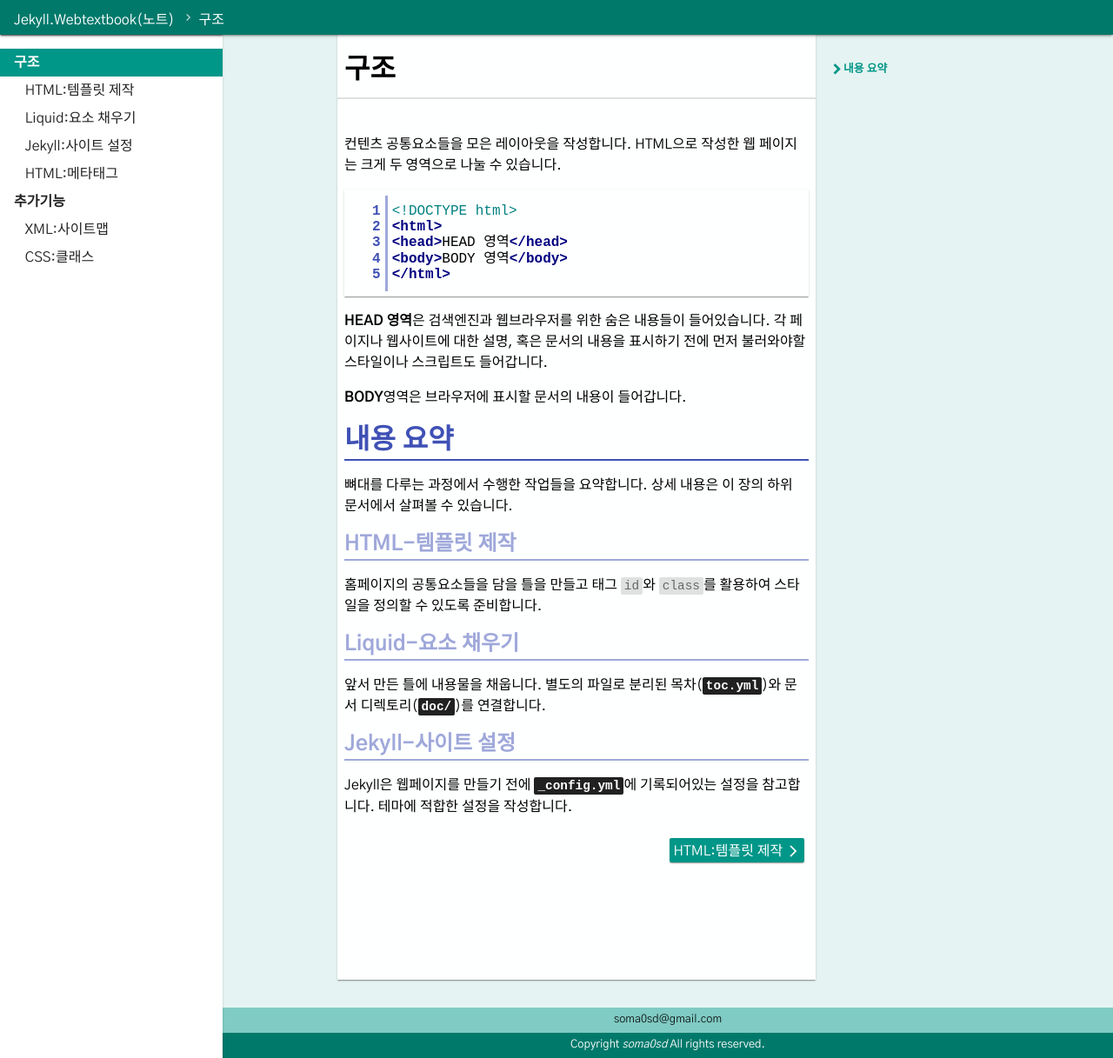
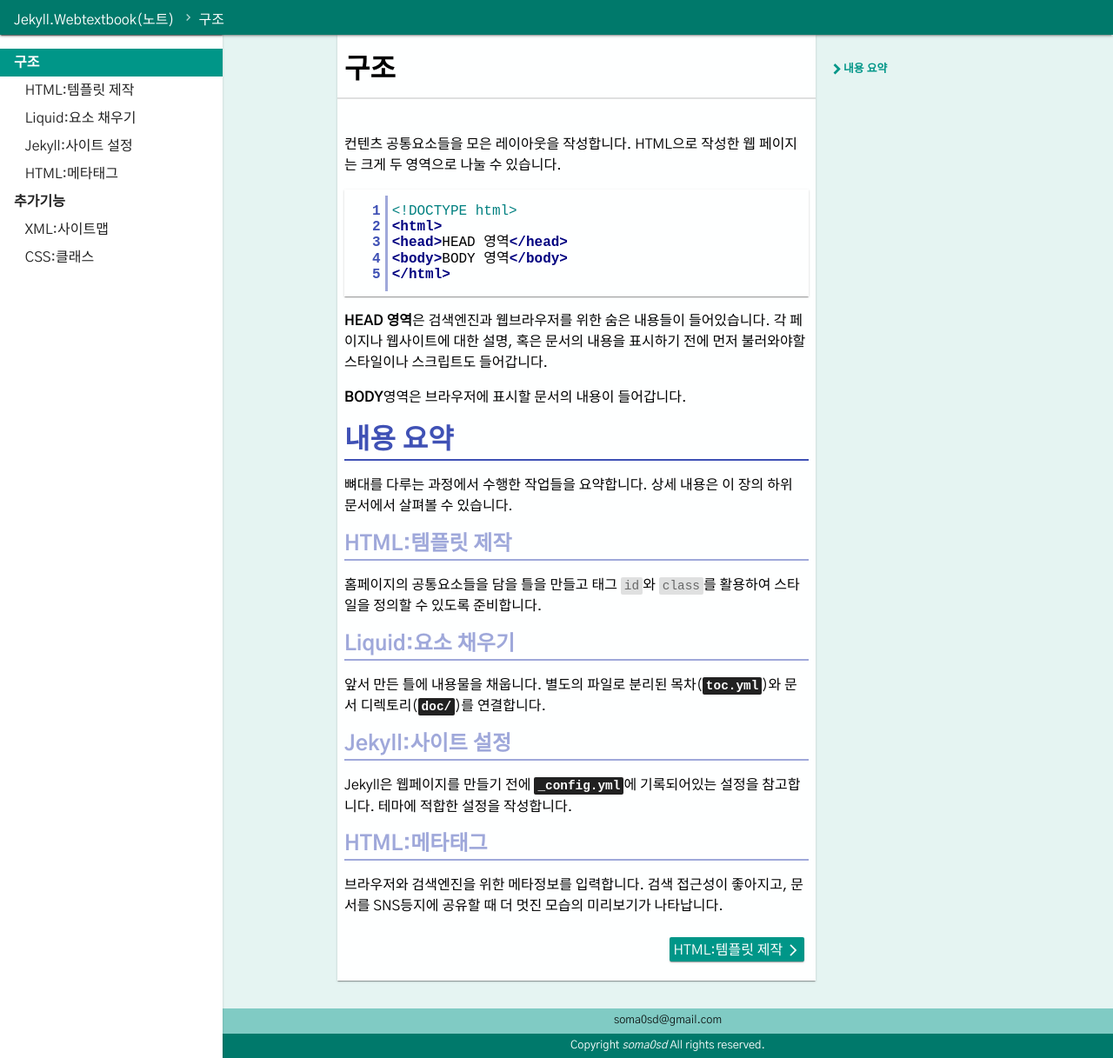
Before and after one commit to soma0sd/Jekyll.Webtextbook-note, a Jekyll site: the page built from doc/frame/index.md, in a window 1280 px wide and 1217 px high. Shown: the whole window at 87% size. Built offline with Jekyll 4.4.1, drawn with Linux system fonts in a browser that asks for light colours; some web fonts are replaced.

Commit message:
컨텐츠 수정

```diff
--- a/doc/frame/index.md
+++ b/doc/frame/index.md
@@ -18,11 +18,14 @@
 # 내용 요약
 뼈대를 다루는 과정에서 수행한 작업들을 요약합니다. 상세 내용은 이 장의 하위 문서에서 살펴볼 수 있습니다.
 
-## HTML-템플릿 제작
+## HTML:템플릿 제작
 홈페이지의 공통요소들을 담을 틀을 만들고 태그 `id`와 `class`를 활용하여 스타일을 정의할 수 있도록 준비합니다.
 
-## Liquid-요소 채우기
+## Liquid:요소 채우기
 앞서 만든 틀에 내용물을 채웁니다. 별도의 파일로 분리된 목차(<kbd>toc.yml</kbd>)와 문서 디렉토리(<kbd>doc/</kbd>)를 연결합니다.
 
-## Jekyll-사이트 설정
+## Jekyll:사이트 설정
 Jekyll은 웹페이지를 만들기 전에 <kbd>_config.yml</kbd>에 기록되어있는 설정을 참고합니다. 테마에 적합한 설정을 작성합니다.
+
+## HTML:메타태그
+브라우저와 검색엔진을 위한 메타정보를 입력합니다. 검색 접근성이 좋아지고, 문서를 SNS등지에 공유할 때 더 멋진 모습의 미리보기가 나타납니다.
```
Also changed, not shown: doc/frame/liquid-content.md (+1 -1 lines), index.md (+1 -1 lines).
